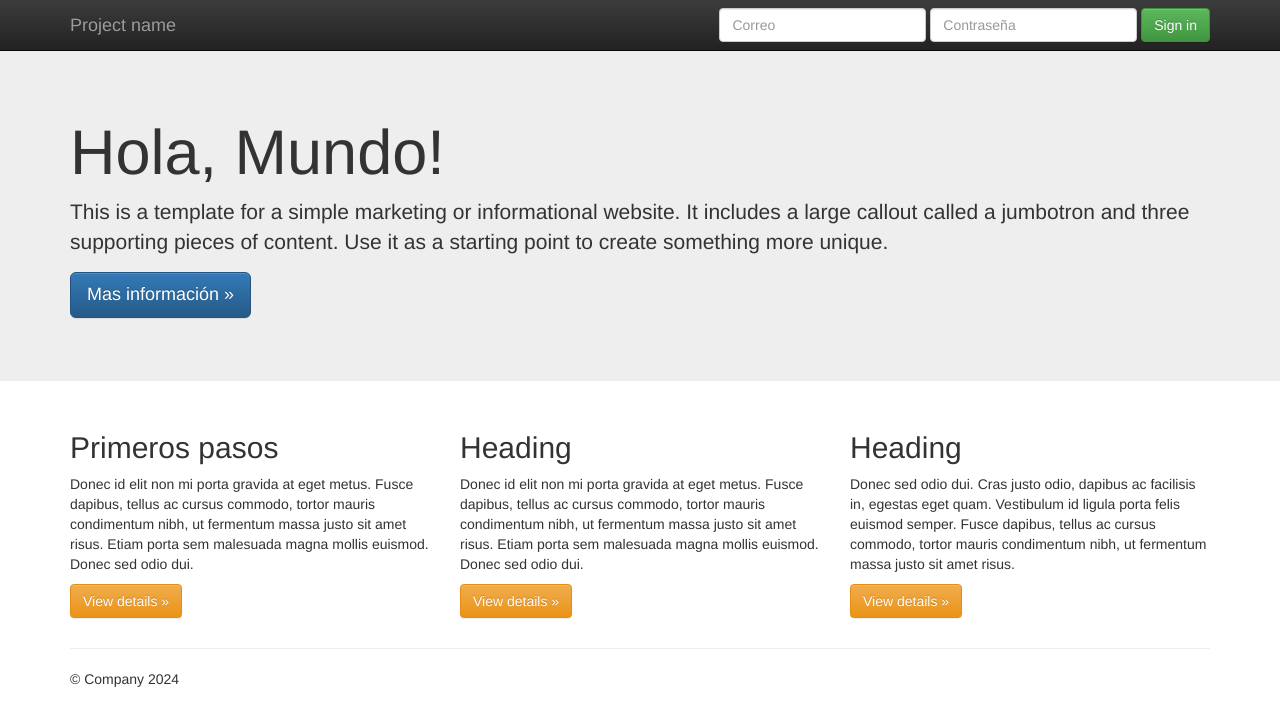
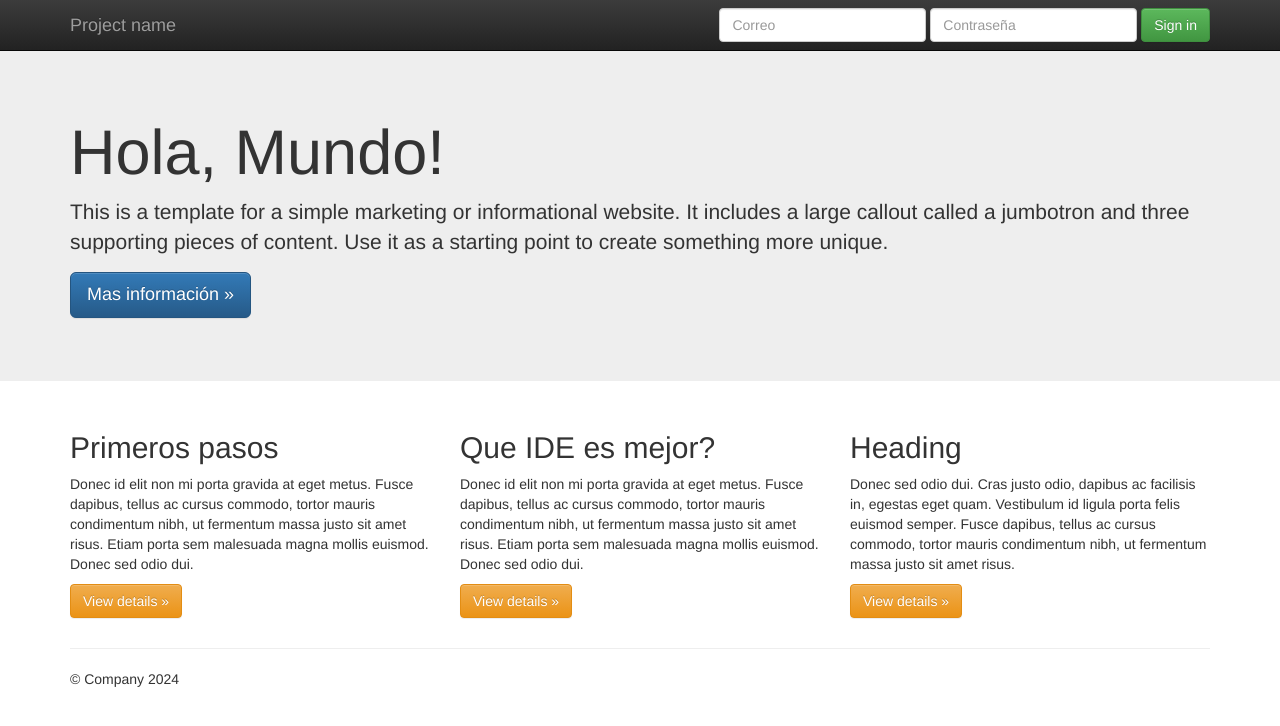
Before and after one commit to FMC1602/Trabajo2_Franco_Martinez, a plain HTML site: page index.html in a window 1280 px wide. Drawn offline with nearby package versions, Linux system fonts and the light colour scheme.

Commit message:
Se cambio el titulo de la segunda sección

```diff
--- a/index.html
+++ b/index.html
@@ -70,7 +70,7 @@
           <p><a class="btn btn-warning" href="#" role="button">View details &raquo;</a></p>
         </div>
         <div class="col-md-4">
-          <h2>Heading</h2>
+          <h2>Que IDE es mejor?</h2>
           <p>Donec id elit non mi porta gravida at eget metus. Fusce dapibus, tellus ac cursus commodo, tortor mauris condimentum nibh, ut fermentum massa justo sit amet risus. Etiam porta sem malesuada magna mollis euismod. Donec sed odio dui. </p>
           <p><a class="btn btn-warning" href="#" role="button">View details &raquo;</a></p>
        </div>
```
